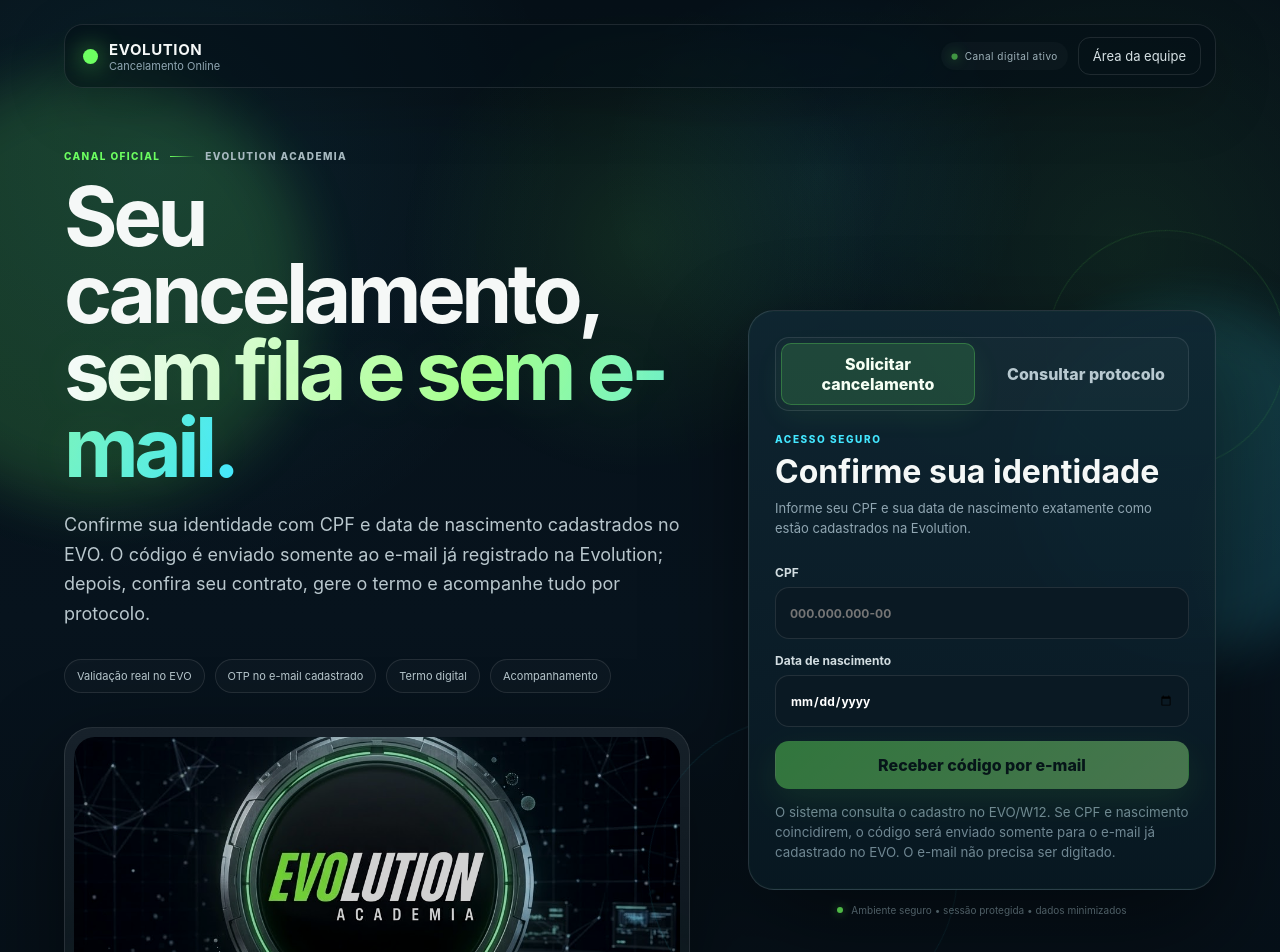
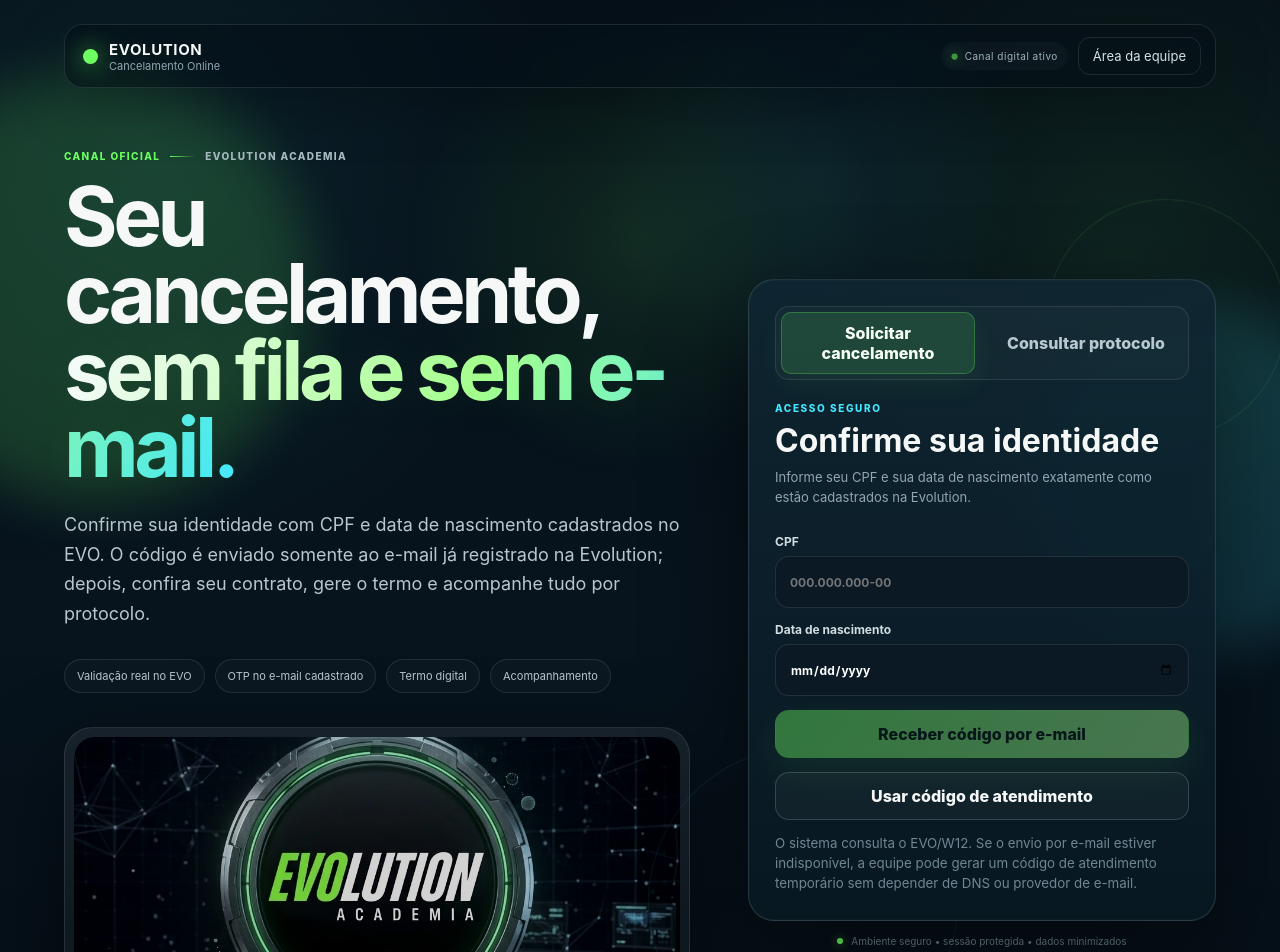
Before and after one commit to Gerrard013/evolution-cancelamento-360, a Next.js app: page / in a window 1280 px wide. Shown: the top 952 px of the page. Built offline with nearby package versions, Linux system fonts and the light colour scheme.

Commit message:
feat: add provider-independent attendance code login

```diff
--- a/src/app/SelfServiceStart.tsx
+++ b/src/app/SelfServiceStart.tsx
@@ -5,6 +5,7 @@
 type ContractOption = { id:string; unit:string; planName:string; startDate:string; recurring:boolean; planType:string };
 type ProtocolResult = { protocol:string; status:string; statusLabel:string; createdAt:string; unit:string; planName:string; cancellationFee:number; cancellationFeePaid:boolean; estimatedRefund:number };
 type AuthStage = "credentials"|"otp"|"verified";
+type AuthMethod = "evo"|"attendance";
 
 function formatCpf(value:string) {
   const digits=value.replace(/\D/g,"").slice(0,11);
@@ -32,12 +33,14 @@
 
 export default function SelfServiceStart() {
   const [mode,setMode]=useState<"new"|"status">("new");
+  const [authMethod,setAuthMethod]=useState<AuthMethod>("evo");
   const [authStage,setAuthStage]=useState<AuthStage>("credentials");
   const [cpf,setCpf]=useState("");
   const [birthDate,setBirthDate]=useState("");
   const [challengeId,setChallengeId]=useState("");
   const [emailHint,setEmailHint]=useState("");
   const [code,setCode]=useState("");
+  const [accessId,setAccessId]=useState("");
   const [name,setName]=useState("");
   const [contracts,setContracts]=useState<ContractOption[]>([]);
   const [protocol,setProtocol]=useState("");
@@ -46,11 +49,13 @@
   const [loading,setLoading]=useState(false);
   const money = new Intl.NumberFormat("pt-BR",{style:"currency",currency:"BRL"});
 
-  function resetAuth() {
+  function resetAuth(nextMethod:AuthMethod="evo") {
+    setAuthMethod(nextMethod);
     setAuthStage("credentials");
     setChallengeId("");
     setEmailHint("");
     setCode("");
+    setAccessId("");
     setName("");
     setContracts([]);
     setProtocolResult(null);
@@ -59,7 +64,7 @@
 
   function switchMode(next:"new"|"status") {
     setMode(next);
-    resetAuth();
+    resetAuth("evo");
   }
 
   async function startIdentity(e:React.FormEvent) {
@@ -94,6 +99,21 @@
     } finally { setLoading(false); }
   }
 
+  async function enterWithAttendanceCode(e:React.FormEvent) {
+    e.preventDefault(); setError(""); setLoading(true);
+    try {
+      await apiRequest("/api/public/session",{
+        method:"POST",
+        headers:{"Content-Type":"application/json"},
+        body:JSON.stringify({accessId:accessId.trim().toUpperCase()})
+      },12_000);
+      location.href="/cliente";
+    } catch(e) {
+      setError(e instanceof Error?e.message:"Código de atendimento inválido ou expirado.");
+      setLoading(false);
+    }
+  }
+
   async function choose(contractId:string) {
     setError(""); setLoading(true);
     try {
@@ -115,7 +135,18 @@
     finally { setLoading(false); }
   }
 
-  const identityCard = authStage==="credentials" ? <form onSubmit={startIdentity}>
+  const identityCard = authMethod==="attendance" ? <form onSubmit={enterWithAttendanceCode}>
+    <div className="self-service-title">
+      <span>ACESSO ASSISTIDO</span>
+      <h2>Código de atendimento</h2>
+      <p>Use o código temporário fornecido pela equipe Evolution. Ele funciona uma única vez e não depende de e-mail.</p>
+    </div>
+    <label>Código de atendimento<input value={accessId} onChange={e=>setAccessId(e.target.value.toUpperCase().replace(/[^A-Z0-9-]/g,"").slice(0,32))} placeholder="EV-XXXX-XXXX-XXXX-XXXX" autoComplete="one-time-code" required/></label>
+    {error&&<div className="error-box" role="alert">{error}</div>}
+    <button className="btn primary full" disabled={loading||accessId.trim().length<8}>{loading?"Validando acesso...":"Entrar no cancelamento"}</button>
+    <button type="button" className="btn secondary full" disabled={loading} onClick={()=>resetAuth("evo")}>Voltar para CPF + nascimento</button>
+    <small className="privacy-note">O código é vinculado a um único contrato ativo, expira e é inutilizado no primeiro acesso.</small>
+  </form> : authStage==="credentials" ? <form onSubmit={startIdentity}>
     <div className="self-service-title">
       <span>ACESSO SEGURO</span>
       <h2>Confirme sua identidade</h2>
@@ -125,7 +156,8 @@
     <label>Data de nascimento<input type="date" value={birthDate} onChange={e=>setBirthDate(e.target.value)} autoComplete="bday" required/></label>
     {error&&<div className="error-box" role="alert">{error}</div>}
     <button className="btn primary full" disabled={loading||cpf.length!==11||!birthDate}>{loading?"Validando no EVO...":"Receber código por e-mail"}</button>
-    <small className="privacy-note">O sistema consulta o cadastro no EVO/W12. Se CPF e nascimento coincidirem, o código será enviado somente para o e-mail já cadastrado no EVO. O e-mail não precisa ser digitado.</small>
+    {mode==="new"&&<button type="button" className="btn secondary full" disabled={loading} onClick={()=>resetAuth("attendance")}>Usar código de atendimento</button>}
+    <small className="privacy-note">O sistema consulta o EVO/W12. Se o envio por e-mail estiver indisponível, a equipe pode gerar um código de atendimento temporário sem depender de DNS ou provedor de e-mail.</small>
   </form> : authStage==="otp" ? <form onSubmit={verifyIdentity}>
     <div className="self-service-title">
       <span>VERIFICAÇÃO EM 2 ETAPAS</span>
@@ -135,7 +167,8 @@
     <label>Código de confirmação<input inputMode="numeric" pattern="[0-9]{6}" maxLength={6} value={code} onChange={e=>setCode(e.target.value.replace(/\D/g,"").slice(0,6))} placeholder="000000" autoComplete="one-time-code" required/></label>
     {error&&<div className="error-box" role="alert">{error}</div>}
     <button className="btn primary full" disabled={loading||code.length!==6}>{loading?"Confirmando...":"Confirmar identidade"}</button>
-    <button type="button" className="btn secondary full" disabled={loading} onClick={resetAuth}>Corrigir meus dados</button>
+    <button type="button" className="btn secondary full" disabled={loading} onClick={()=>resetAuth("evo")}>Corrigir meus dados</button>
+    {mode==="new"&&<button type="button" className="btn secondary full" disabled={loading} onClick={()=>resetAuth("attendance")}>Usar código de atendimento</button>}
     <small className="privacy-note">O código é temporário, de uso único e possui limite de tentativas.</small>
   </form> : null;
 
@@ -151,7 +184,7 @@
       {error&&<div className="error-box" role="alert">{error}</div>}
       <small className="privacy-note">A matrícula e o e-mail são obtidos internamente pelo EVO/W12 e não precisam ser digitados pelo cliente.</small>
     </div> : <form onSubmit={checkProtocol}>
-      <div className="self-service-title"><span>IDENTIDADE CONFIRMADA</span><h2>Consulte seu protocolo</h2><p>Informe somente o protocolo. Sua identidade já foi validada com CPF, nascimento e código enviado ao e-mail cadastrado.</p></div>
+      <div className="self-service-title"><span>IDENTIDADE CONFIRMADA</span><h2>Consulte seu protocolo</h2><p>Informe somente o protocolo. Sua identidade já foi validada.</p></div>
       <label>Protocolo<input value={protocol} onChange={e=>setProtocol(e.target.value.toUpperCase())} placeholder="Ex.: EV-..." autoComplete="off" required/></label>
       {error&&<div className="error-box" role="alert">{error}</div>}
       <button className="btn primary full" disabled={loading||!protocol}>{loading?"Consultando...":"Consultar"}</button>
```
